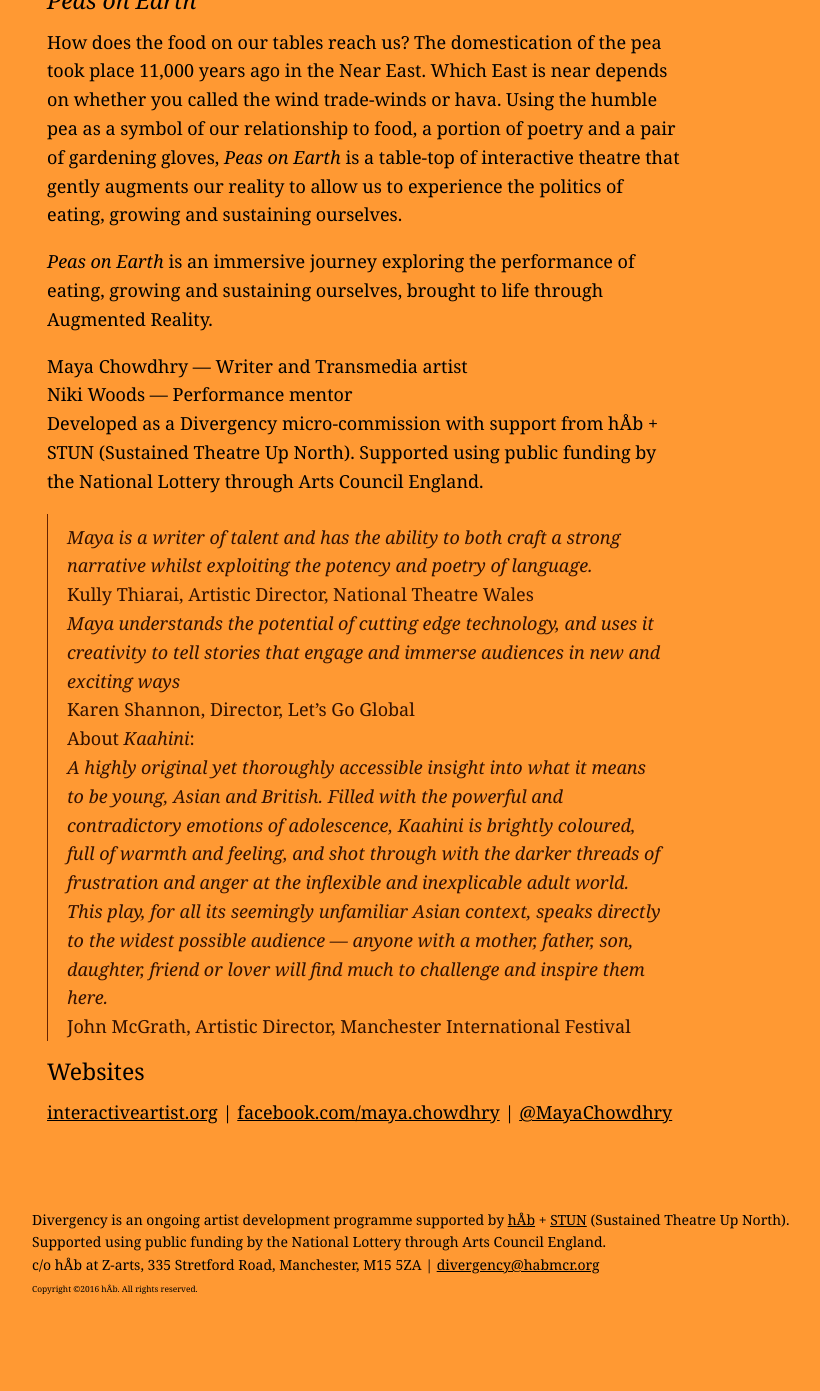
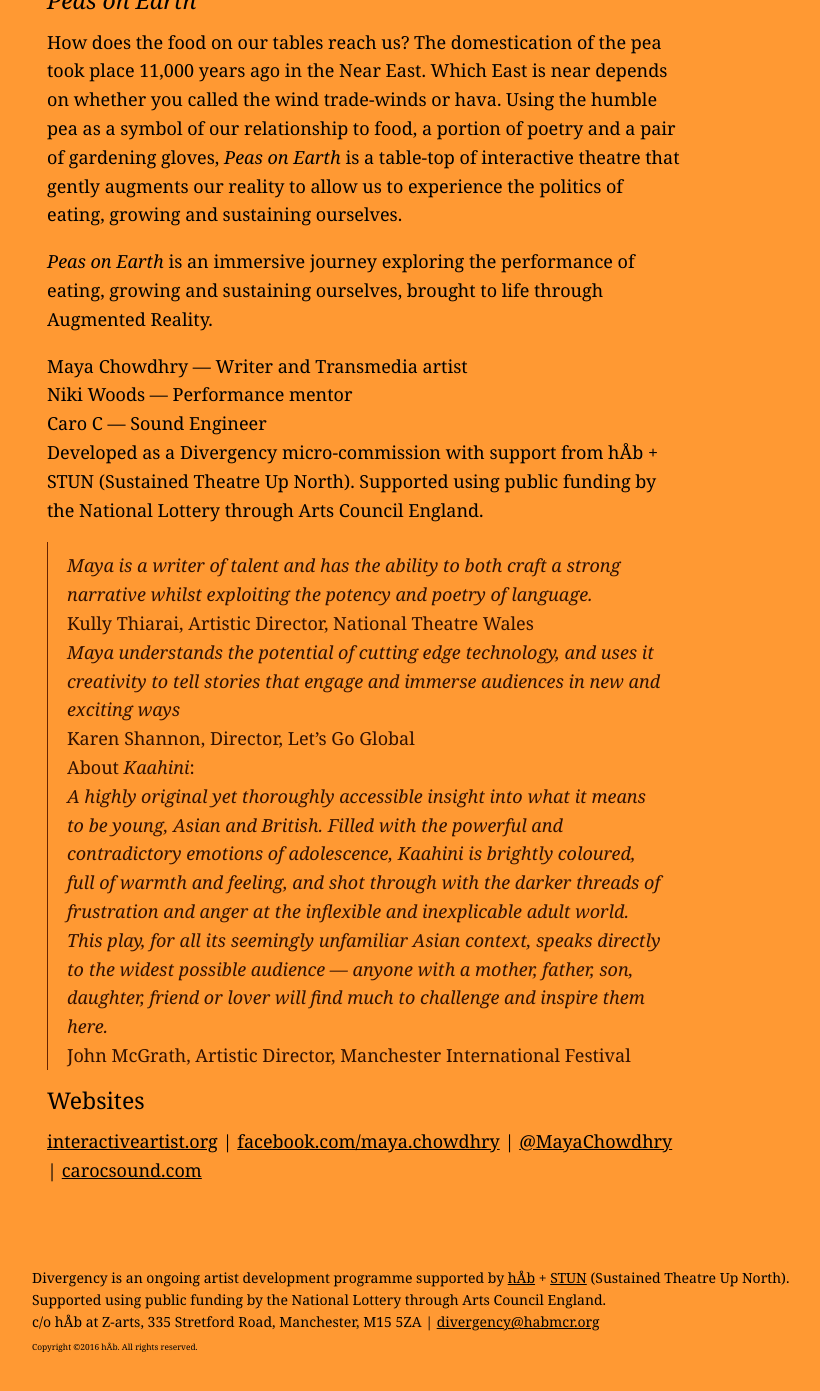
Before and after one commit to divergencymcr/divergencymcr.github.io, a Jekyll site: the page built from current/artist/chowdhry/index.md, in a window 1280 px wide and 1400 px high, scrolled down 835 px. Shown: the top 1391 px of the window, without its empty margins (108-928 px from the left). Built offline with Jekyll 4.4.1, drawn with Linux system fonts in a browser that asks for light colours; before the commit the page ends 2178 px from its top, so only the background shows below that.

Commit message:
artist Maya new credit

```diff
--- a/current/artist/chowdhry/index.md
+++ b/current/artist/chowdhry/index.md
@@ -29,6 +29,7 @@
 
 Maya Chowdhry — Writer and Transmedia artist
 Niki Woods — Performance mentor
+Caro C — Sound Engineer
 Developed as a Divergency micro-commission with support from hÅb + STUN (Sustained Theatre Up North). Supported using public funding by the National Lottery through Arts Council England.
 
 >*Maya is a writer of talent and has the ability to both craft a strong narrative whilst exploiting the potency and poetry of language.*<br>Kully Thiarai, Artistic Director, National Theatre Wales
@@ -37,4 +38,4 @@
 >*A highly original yet thoroughly accessible insight into what it means to be young, Asian and British. Filled with the powerful and contradictory emotions of adolescence, Kaahini is brightly coloured, full of warmth and feeling, and shot through with the darker threads of frustration and anger at the inflexible and inexplicable adult world. This play, for all its seemingly unfamiliar Asian context, speaks directly to the widest possible audience — anyone with a mother, father, son, daughter, friend or lover will find much to challenge and inspire them here.*<br>John McGrath, Artistic Director, Manchester International Festival
 
 #### Websites
-<a href="http://www.interactiveartist.org" target="_blank">interactiveartist.org</a> | <a href="http://facebook.com/maya.chowdhry" target="_blank">facebook.com/maya.chowdhry</a> | <a href="http://twitter.com/MayaChowdhry" target="_blank">@MayaChowdhry</a>
+<a href="http://www.interactiveartist.org" target="_blank">interactiveartist.org</a> | <a href="http://facebook.com/maya.chowdhry" target="_blank">facebook.com/maya.chowdhry</a> | <a href="http://twitter.com/MayaChowdhry" target="_blank">@MayaChowdhry</a> | <a href="http://www.carocsound.com" target="_blank">carocsound.com</a>
```
